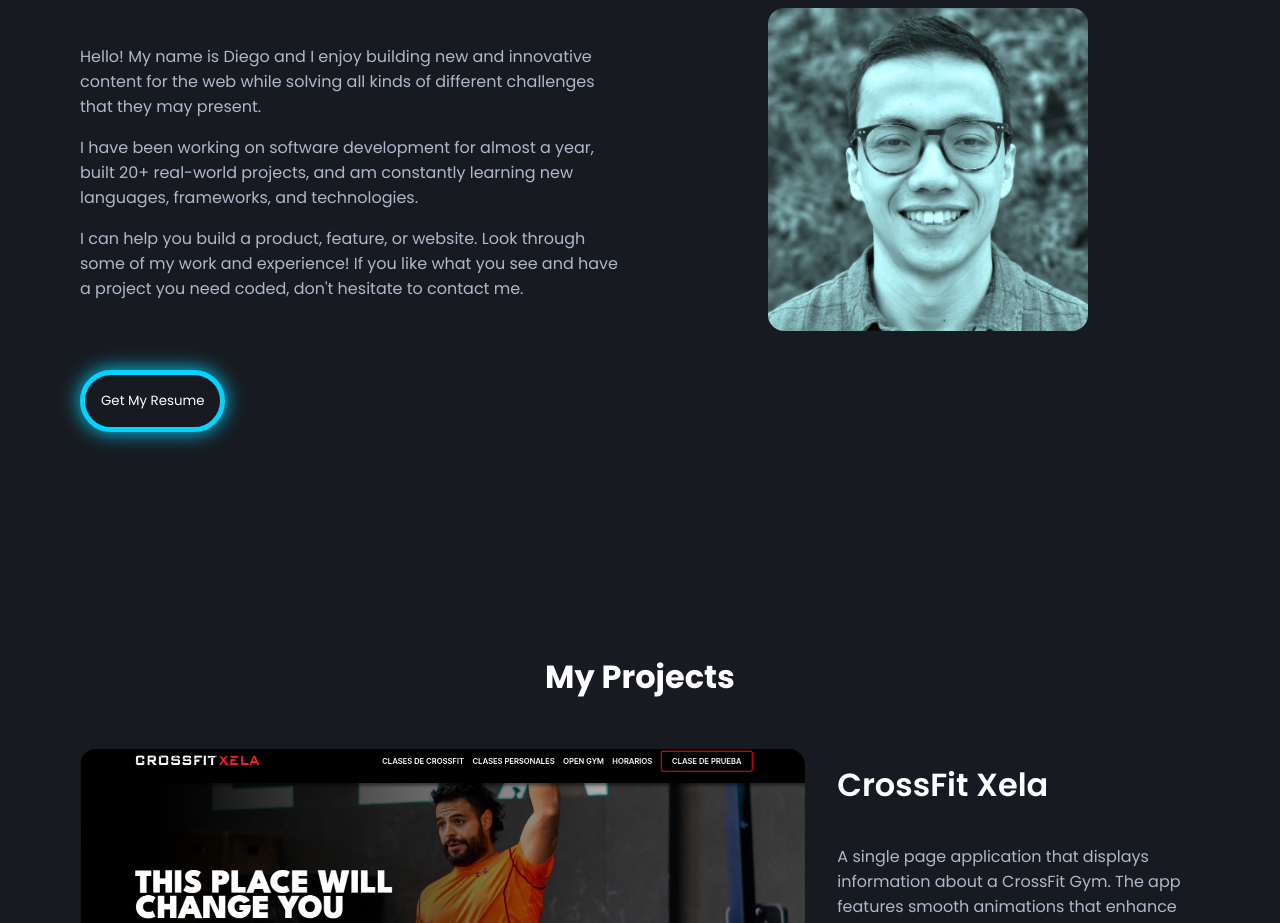
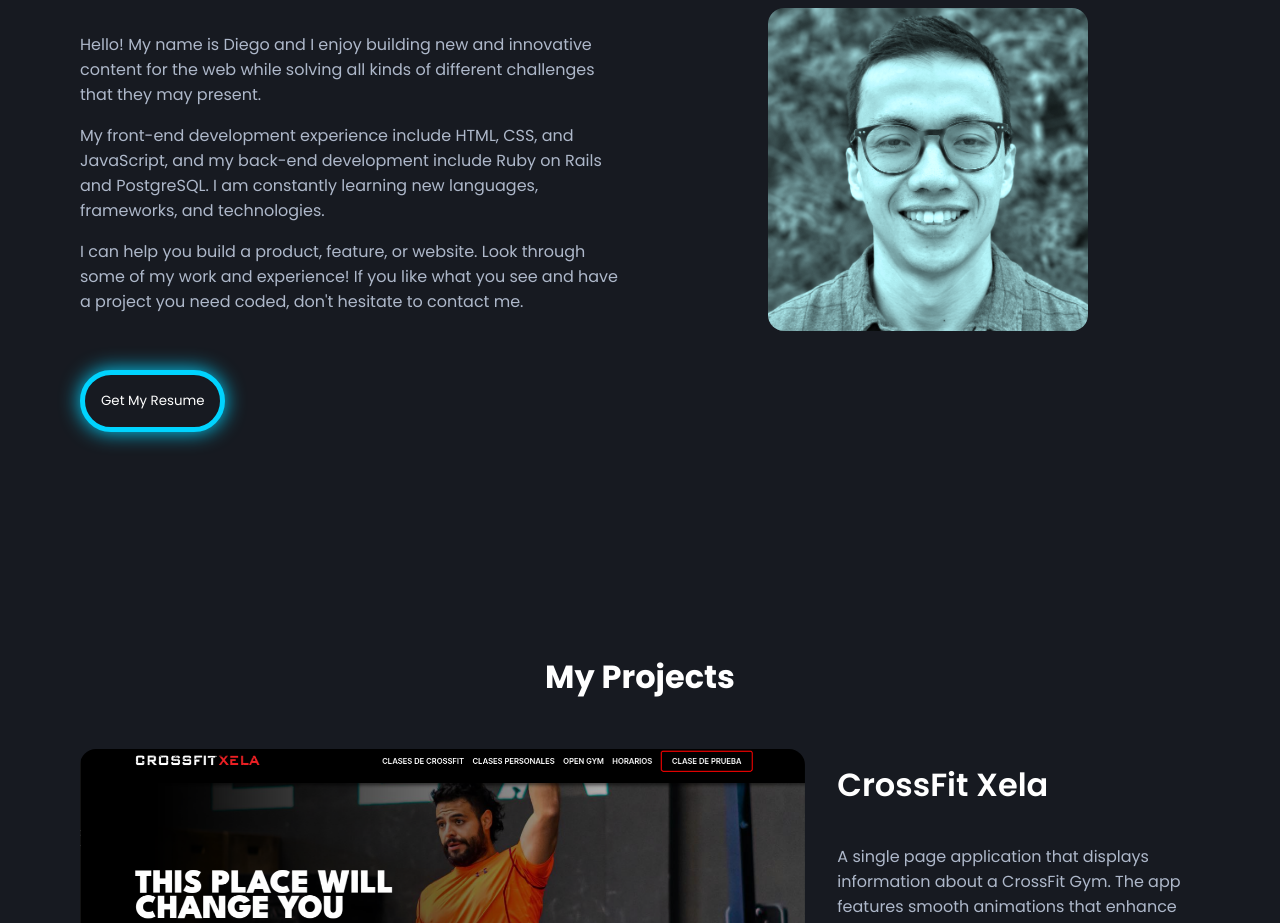
Before and after one commit to diegoyon/portfolio-v3, a React (Create React App) app: page / in a window 1280 px wide. Shown: the part 1060-1983 px from the top of the page. Built offline with nearby package versions, Linux system fonts and the light colour scheme.

Commit message:
change bio

```diff
--- a/src/sections/About/About.js
+++ b/src/sections/About/About.js
@@ -14,9 +14,10 @@ const About = () => {
             that they may present.
           </p>
           <p>
-            I have been working on software development for almost a year, built
-            20+ real-world projects, and am constantly learning new languages,
-            frameworks, and technologies.
+            My front-end development experience include HTML, CSS, and
+            JavaScript, and my back-end development include Ruby on Rails and
+            PostgreSQL. I am constantly learning new languages, frameworks, and
+            technologies.
           </p>
           <p>
             I can help you build a product, feature, or website. Look through
```
